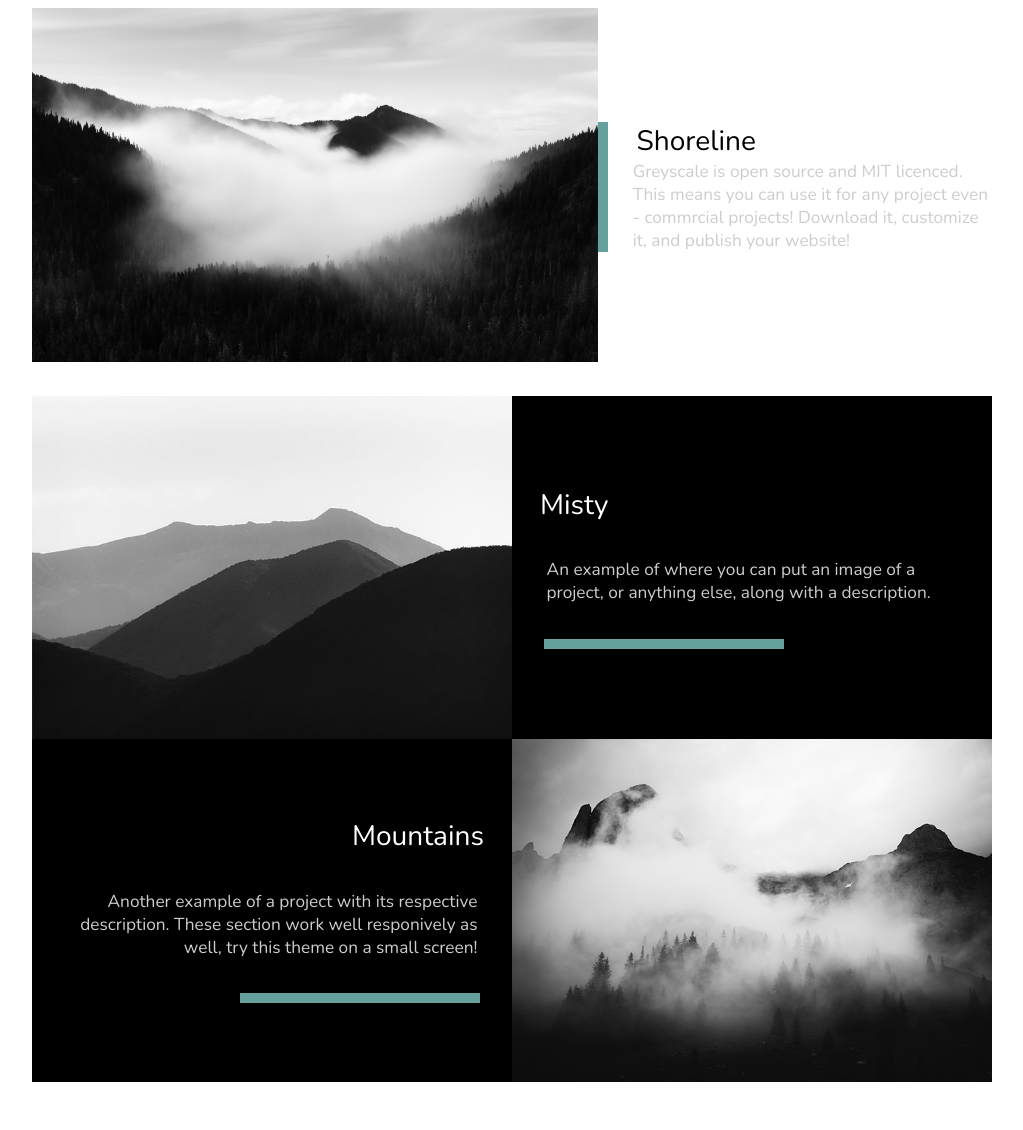
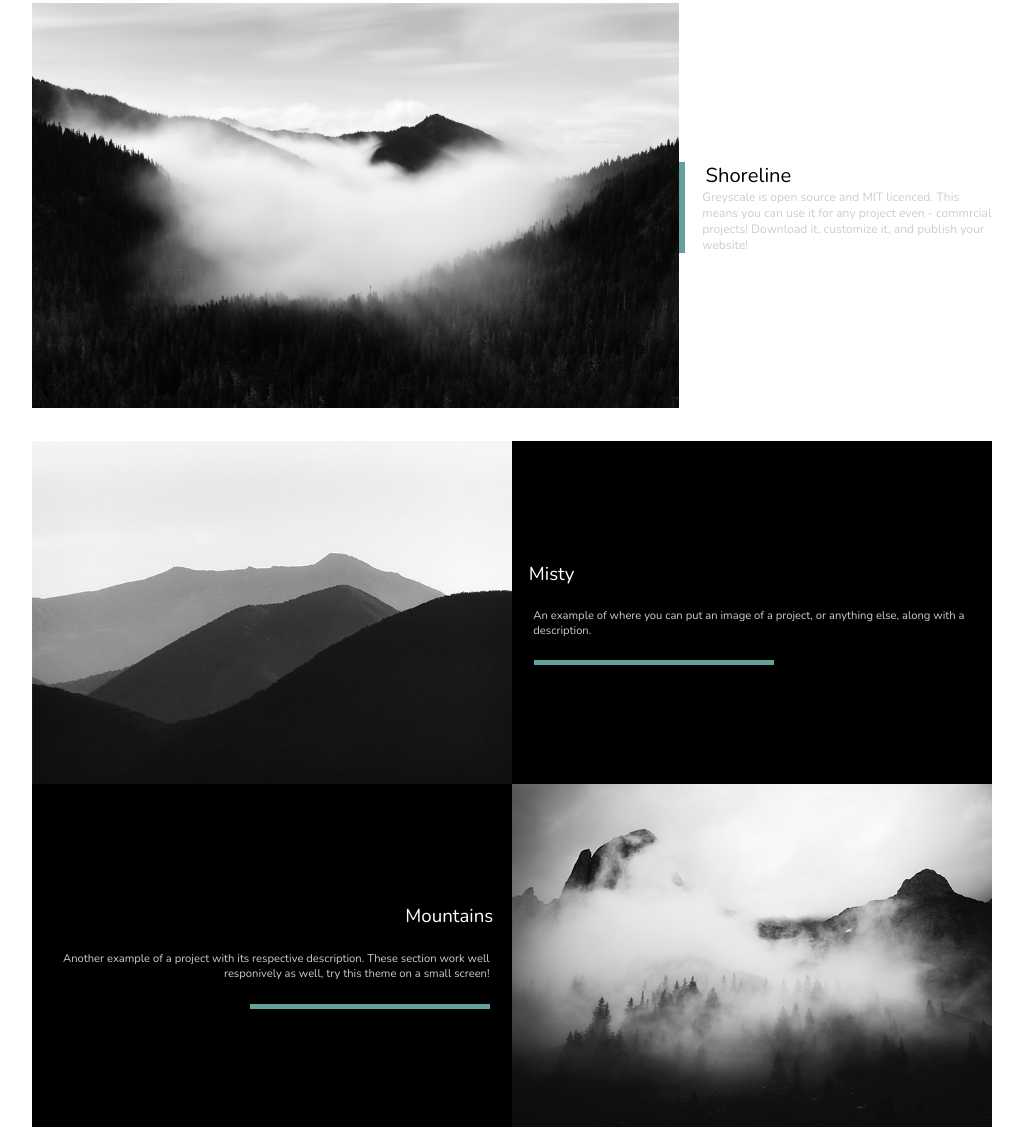
Before and after one commit to dvdcabral/greyscale-heroway-challenge, a plain HTML site: page index.html in a window 1280 px wide. Shown: the part 1136-2266 px from the top of the page, without its empty margins (128-1151 px from the left). Drawn offline with nearby package versions, Linux system fonts and the light colour scheme.

Commit message:
atualizacao greyscale

```diff
--- a/CSS/footer.css
+++ b/CSS/footer.css
@@ -5,7 +5,7 @@
     align-items: center;
     width: 100%;
     margin-top: 4em;
-    font-size: 0.8em;
+    font-size: 0.75em;
 }
 
 .box-footer {
@@ -76,5 +76,5 @@
 }
 
 .copy {
-    font-size: 0.8em;
+    font-size: 0.7em;
 }
--- a/CSS/inicio.css
+++ b/CSS/inicio.css
@@ -14,6 +14,9 @@
     font-size: 4em;
     letter-spacing: 0.3em;
     margin-top: 2em;
+    background: -webkit-linear-gradient(#eee, grey);
+    -webkit-background-clip: text;
+    -webkit-text-fill-color: transparent;
 }
 
 .btn-inicio {
@@ -21,7 +24,7 @@
     padding: 1.5em 2em 1.5em 2em ;
     font-size: 0.7em;
     color: white;
-    background-color: rgb(100, 161, 157);
+    background-color: #64a19d;
     border: 0;
     border-radius: 0.2em;
     letter-spacing: .2em;
--- a/CSS/ipad.css
+++ b/CSS/ipad.css
@@ -23,8 +23,8 @@
     margin: 3em;
 }
 
-.img-ipad img {
-width: 50%;
+.ipad img {
+    width: 50%;
 }
 
 .text-ipad a {
--- a/CSS/mountain.css
+++ b/CSS/mountain.css
@@ -30,19 +30,19 @@
 
 .mountain .mountain-container .shoreline-text {
     text-align: left;
-    border-left: 0.5em solid #64a19d;
-    font-size: 1.5em;
+    border-left: 0.3em solid #64a19d;
+    font-size: 1.4em;
 }
 
 .mountain .mountain-container .shoreline-text .title-shoreline {
     padding-left: 1em;
-    font-size: 1.3em;
+    font-size: 1em;
     color: black;
 }
 
 .mountain .mountain-container .shoreline-text .text-box {
     padding-left: 1.4em;
-    font-size: 0.8em;
+    font-size: 0.6em;
 }
 
 
@@ -66,7 +66,7 @@
     justify-content: center;
     align-items: center;
     width: 100%;
-    font-size: 1.5em;
+    font-size: 1.3em;
 
 }
 
@@ -78,34 +78,34 @@
 }
 
 .mountain .mountain-container .misty .misty-line .text-misty .title-misty {
-    padding-left: 1em;
-    font-size: 1.3em;
+    padding-left: 0.9em;
+    font-size: 1em;
     color: white;
     text-align: left;
     width: 50%;
 }
 
 .mountain .mountain-container .misty .misty-line .text-misty .text-box-misty {
-    padding: 2em;
-    font-size: 0.8em;
+    padding: 1.9em;
+    font-size: 0.6em;
 }
 
 .linha-base-misty {
-    border-bottom: 0.5em solid #64a19d;
+    border-bottom: 0.3em solid #64a19d;
     width: 50%;
-    margin-left: 1.5em;
+    margin-left: 1.2em;
 }
 
 .linha-base-mountains {
-    border-bottom: 0.5em solid #64a19d;
+    border-bottom: 0.3em solid #64a19d;
     width: 50%;
-    margin-right: 1.5em;
+    margin-right: 1.2em;
     align-self: flex-end;
 }
 
 .mountain .mountain-container .misty .misty-line .text-mountains .title-misty {
     padding-right: 1em;
-    font-size: 1.3em;
+    font-size: 1em;
     color: white;
     align-self: flex-end;
     width: 50%;
@@ -113,7 +113,7 @@
 
 .mountain .mountain-container .misty .misty-line .text-mountains .text-box-misty {
     padding: 2em;
-    font-size: 0.8em;
+    font-size: 0.6em;
 }
 
 .mountain .mountain-container .misty .misty-line .text-mountains {
--- a/index.html
+++ b/index.html
@@ -61,9 +61,9 @@
                 it for any purpose, personal or comercial.
             </p>
         </div>
-        <div class="img-ipad">
+        <!-- <div class="img-ipad"> -->
             <img src="./assets/ipad.png" alt="">
-        </div>
+        <!-- </div> -->
     </div>
 
     <!-- MOUNTAIN SECTION -->
```
